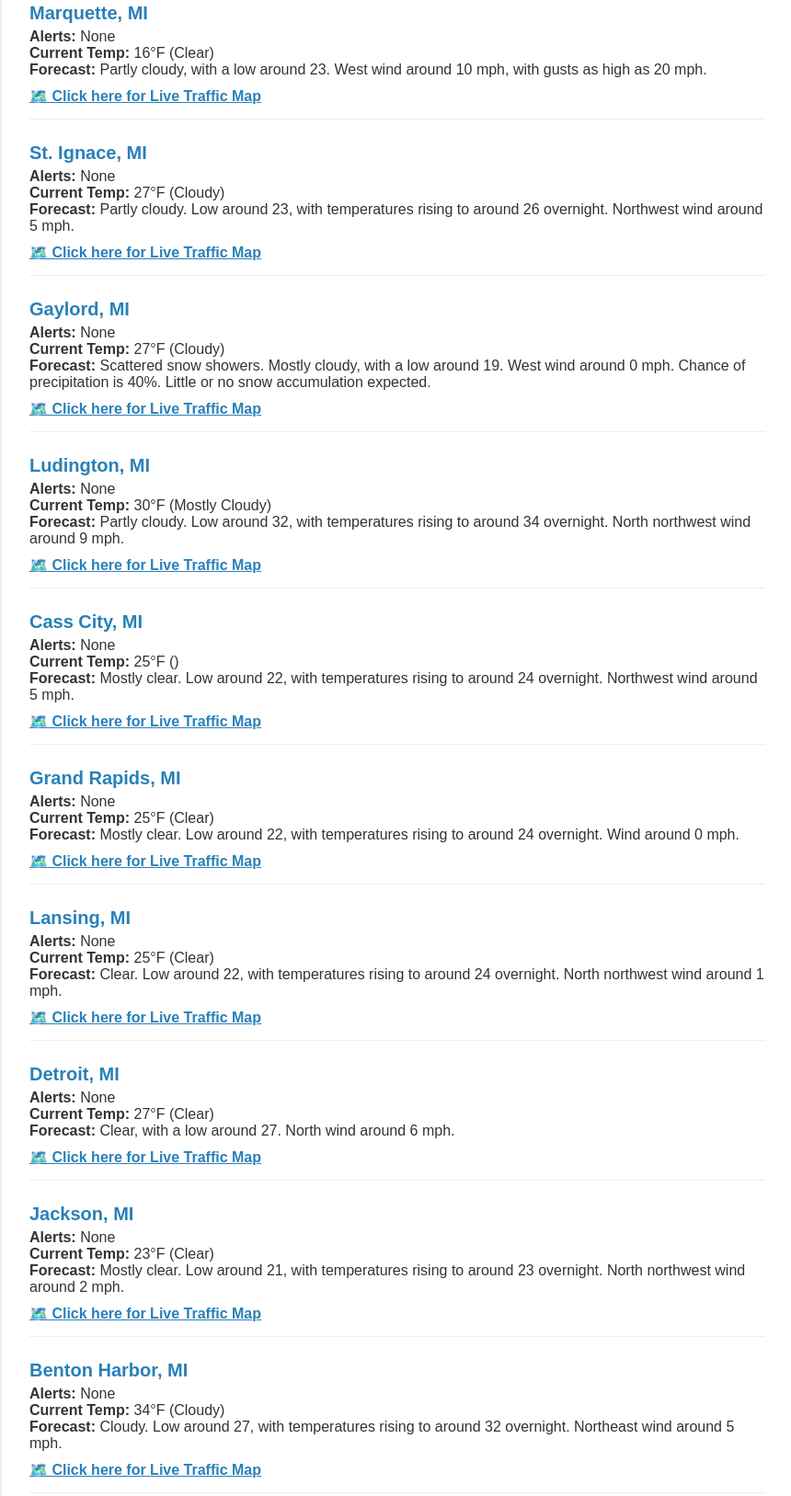
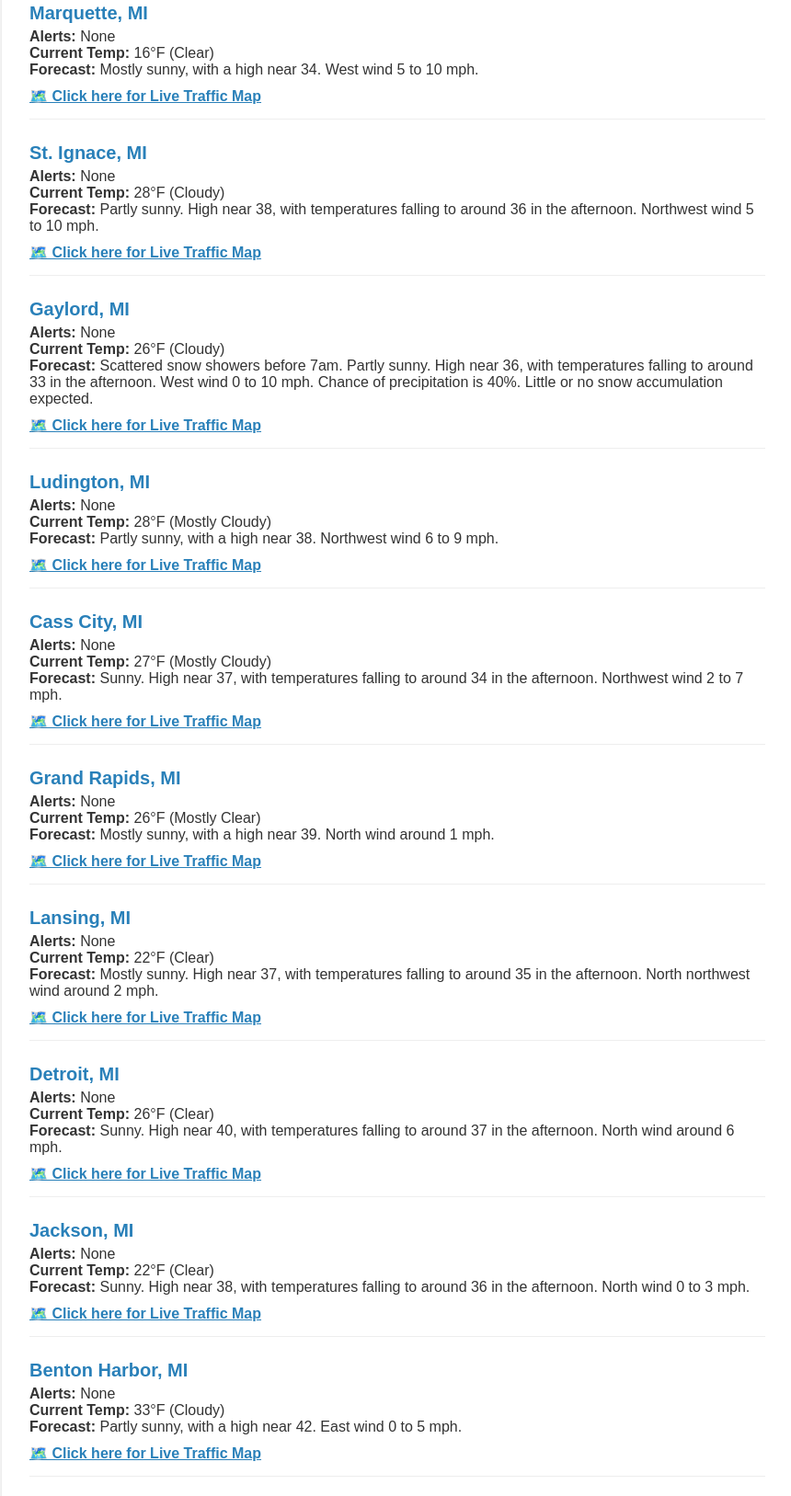
Before and after one commit to bishop998newaccount/Weather, a plain HTML site: page Weather_Report.html in a window 1280 px wide. Shown: the part 204-1831 px from the top of the page at 92% size, without its empty margins (208-1068 px from the left). Drawn offline with Linux system fonts and the light colour scheme.

Commit message:
Auto-update weather report [skip ci]

```diff
--- a/Weather_Report.html
+++ b/Weather_Report.html
@@ -23,79 +23,79 @@
         <div class="city-name">Marquette, MI</div>
         <div><strong>Alerts:</strong> <span >None</span></div>
         <div><strong>Current Temp:</strong> 16°F (Clear)</div>
-        <div><strong>Forecast:</strong> Partly cloudy, with a low around 23. West wind around 10 mph, with gusts as high as 20 mph.</div>
+        <div><strong>Forecast:</strong> Mostly sunny, with a high near 34. West wind 5 to 10 mph.</div>
         <div style="margin-top: 10px;"><a href="https://www.google.com/maps/@46.54,-87.4,11z/data=!5m1!1e1" target="_blank" style="color: #2980b9; font-weight: bold; text-decoration: underline;">🗺️ Click here for Live Traffic Map</a></div>
     </div>
 
     <div class="city-block">
         <div class="city-name">St. Ignace, MI</div>
         <div><strong>Alerts:</strong> <span >None</span></div>
-        <div><strong>Current Temp:</strong> 27°F (Cloudy)</div>
-        <div><strong>Forecast:</strong> Partly cloudy. Low around 23, with temperatures rising to around 26 overnight. Northwest wind around 5 mph.</div>
+        <div><strong>Current Temp:</strong> 28°F (Cloudy)</div>
+        <div><strong>Forecast:</strong> Partly sunny. High near 38, with temperatures falling to around 36 in the afternoon. Northwest wind 5 to 10 mph.</div>
         <div style="margin-top: 10px;"><a href="https://www.google.com/maps/@45.86,-84.74,11z/data=!5m1!1e1" target="_blank" style="color: #2980b9; font-weight: bold; text-decoration: underline;">🗺️ Click here for Live Traffic Map</a></div>
     </div>
 
     <div class="city-block">
         <div class="city-name">Gaylord, MI</div>
         <div><strong>Alerts:</strong> <span >None</span></div>
-        <div><strong>Current Temp:</strong> 27°F (Cloudy)</div>
-        <div><strong>Forecast:</strong> Scattered snow showers. Mostly cloudy, with a low around 19. West wind around 0 mph. Chance of precipitation is 40%. Little or no snow accumulation expected.</div>
+        <div><strong>Current Temp:</strong> 26°F (Cloudy)</div>
+        <div><strong>Forecast:</strong> Scattered snow showers before 7am. Partly sunny. High near 36, with temperatures falling to around 33 in the afternoon. West wind 0 to 10 mph. Chance of precipitation is 40%. Little or no snow accumulation expected.</div>
         <div style="margin-top: 10px;"><a href="https://www.google.com/maps/@45.03,-84.68,11z/data=!5m1!1e1" target="_blank" style="color: #2980b9; font-weight: bold; text-decoration: underline;">🗺️ Click here for Live Traffic Map</a></div>
     </div>
 
     <div class="city-block">
         <div class="city-name">Ludington, MI</div>
         <div><strong>Alerts:</strong> <span >None</span></div>
-        <div><strong>Current Temp:</strong> 30°F (Mostly Cloudy)</div>
-        <div><strong>Forecast:</strong> Partly cloudy. Low around 32, with temperatures rising to around 34 overnight. North northwest wind around 9 mph.</div>
+        <div><strong>Current Temp:</strong> 28°F (Mostly Cloudy)</div>
+        <div><strong>Forecast:</strong> Partly sunny, with a high near 38. Northwest wind 6 to 9 mph.</div>
         <div style="margin-top: 10px;"><a href="https://www.google.com/maps/@43.98,-86.47,11z/data=!5m1!1e1" target="_blank" style="color: #2980b9; font-weight: bold; text-decoration: underline;">🗺️ Click here for Live Traffic Map</a></div>
     </div>
 
     <div class="city-block">
         <div class="city-name">Cass City, MI</div>
         <div><strong>Alerts:</strong> <span >None</span></div>
-        <div><strong>Current Temp:</strong> 25°F ()</div>
-        <div><strong>Forecast:</strong> Mostly clear. Low around 22, with temperatures rising to around 24 overnight. Northwest wind around 5 mph.</div>
+        <div><strong>Current Temp:</strong> 27°F (Mostly Cloudy)</div>
+        <div><strong>Forecast:</strong> Sunny. High near 37, with temperatures falling to around 34 in the afternoon. Northwest wind 2 to 7 mph.</div>
         <div style="margin-top: 10px;"><a href="https://www.google.com/maps/@43.6,-83.17,11z/data=!5m1!1e1" target="_blank" style="color: #2980b9; font-weight: bold; text-decoration: underline;">🗺️ Click here for Live Traffic Map</a></div>
     </div>
 
     <div class="city-block">
         <div class="city-name">Grand Rapids, MI</div>
         <div><strong>Alerts:</strong> <span >None</span></div>
-        <div><strong>Current Temp:</strong> 25°F (Clear)</div>
-        <div><strong>Forecast:</strong> Mostly clear. Low around 22, with temperatures rising to around 24 overnight. Wind around 0 mph.</div>
+        <div><strong>Current Temp:</strong> 26°F (Mostly Clear)</div>
+        <div><strong>Forecast:</strong> Mostly sunny, with a high near 39. North wind around 1 mph.</div>
         <div style="margin-top: 10px;"><a href="https://www.google.com/maps/@42.96,-85.67,11z/data=!5m1!1e1" target="_blank" style="color: #2980b9; font-weight: bold; text-decoration: underline;">🗺️ Click here for Live Traffic Map</a></div>
     </div>
 
     <div class="city-block">
         <div class="city-name">Lansing, MI</div>
         <div><strong>Alerts:</strong> <span >None</span></div>
-        <div><strong>Current Temp:</strong> 25°F (Clear)</div>
-        <div><strong>Forecast:</strong> Clear. Low around 22, with temperatures rising to around 24 overnight. North northwest wind around 1 mph.</div>
+        <div><strong>Current Temp:</strong> 22°F (Clear)</div>
+        <div><strong>Forecast:</strong> Mostly sunny. High near 37, with temperatures falling to around 35 in the afternoon. North northwest wind around 2 mph.</div>
         <div style="margin-top: 10px;"><a href="https://www.google.com/maps/@42.73,-84.55,11z/data=!5m1!1e1" target="_blank" style="color: #2980b9; font-weight: bold; text-decoration: underline;">🗺️ Click here for Live Traffic Map</a></div>
     </div>
 
     <div class="city-block">
         <div class="city-name">Detroit, MI</div>
         <div><strong>Alerts:</strong> <span >None</span></div>
-        <div><strong>Current Temp:</strong> 27°F (Clear)</div>
-        <div><strong>Forecast:</strong> Clear, with a low around 27. North wind around 6 mph.</div>
+        <div><strong>Current Temp:</strong> 26°F (Clear)</div>
+        <div><strong>Forecast:</strong> Sunny. High near 40, with temperatures falling to around 37 in the afternoon. North wind around 6 mph.</div>
         <div style="margin-top: 10px;"><a href="https://www.google.com/maps/@42.33,-83.05,11z/data=!5m1!1e1" target="_blank" style="color: #2980b9; font-weight: bold; text-decoration: underline;">🗺️ Click here for Live Traffic Map</a></div>
     </div>
 
     <div class="city-block">
         <div class="city-name">Jackson, MI</div>
         <div><strong>Alerts:</strong> <span >None</span></div>
-        <div><strong>Current Temp:</strong> 23°F (Clear)</div>
-        <div><strong>Forecast:</strong> Mostly clear. Low around 21, with temperatures rising to around 23 overnight. North northwest wind around 2 mph.</div>
+        <div><strong>Current Temp:</strong> 22°F (Clear)</div>
+        <div><strong>Forecast:</strong> Sunny. High near 38, with temperatures falling to around 36 in the afternoon. North wind 0 to 3 mph.</div>
         <div style="margin-top: 10px;"><a href="https://www.google.com/maps/@42.24,-84.41,11z/data=!5m1!1e1" target="_blank" style="color: #2980b9; font-weight: bold; text-decoration: underline;">🗺️ Click here for Live Traffic Map</a></div>
     </div>
 
     <div class="city-block">
         <div class="city-name">Benton Harbor, MI</div>
         <div><strong>Alerts:</strong> <span >None</span></div>
-        <div><strong>Current Temp:</strong> 34°F (Cloudy)</div>
-        <div><strong>Forecast:</strong> Cloudy. Low around 27, with temperatures rising to around 32 overnight. Northeast wind around 5 mph.</div>
+        <div><strong>Current Temp:</strong> 33°F (Cloudy)</div>
+        <div><strong>Forecast:</strong> Partly sunny, with a high near 42. East wind 0 to 5 mph.</div>
         <div style="margin-top: 10px;"><a href="https://www.google.com/maps/@42.12,-86.45,11z/data=!5m1!1e1" target="_blank" style="color: #2980b9; font-weight: bold; text-decoration: underline;">🗺️ Click here for Live Traffic Map</a></div>
     </div>
 
@@ -103,7 +103,7 @@
         <div class="city-name">Cedar Rapids, IA</div>
         <div><strong>Alerts:</strong> <span >None</span></div>
         <div><strong>Current Temp:</strong> 23°F (Clear)</div>
-        <div><strong>Forecast:</strong> Mostly cloudy. Low around 19, with temperatures rising to around 21 overnight. North wind around 5 mph.</div>
+        <div><strong>Forecast:</strong> Mostly cloudy. Low around 19, with temperatures rising to around 21 overnight. Northeast wind around 5 mph.</div>
         <div style="margin-top: 10px;"><a href="https://www.google.com/maps/@41.98,-91.67,11z/data=!5m1!1e1" target="_blank" style="color: #2980b9; font-weight: bold; text-decoration: underline;">🗺️ Click here for Live Traffic Map</a></div>
     </div>
 
```
